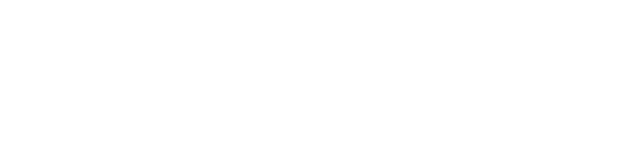
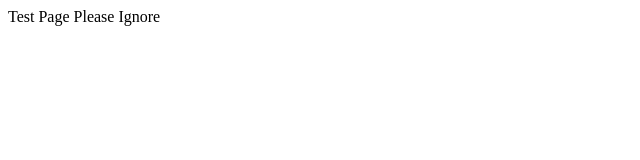
Before and after one commit to TypicalNerds/game_load, a plain HTML site: page index.html in a window 1280 px wide. Shown: the whole page, without its empty margins (0-640 px from the left). Drawn offline with Linux system fonts and the light colour scheme.

Commit message:
Test page info

```diff
--- a/index.html
+++ b/index.html
@@ -5,6 +5,9 @@
     <title>3 Idiots Loading</title>
 </head>
 <body>
+    <header>
+        <t1>Test Page Please Ignore</t1>
+    </header>
 
 </body>
 </html>
```
